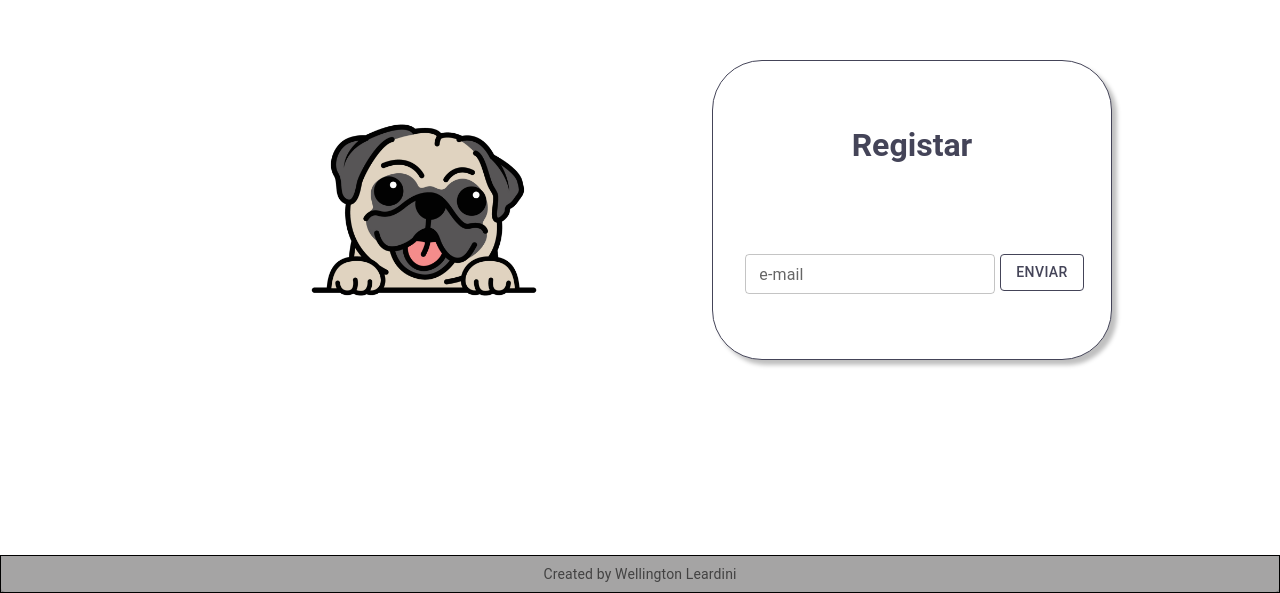
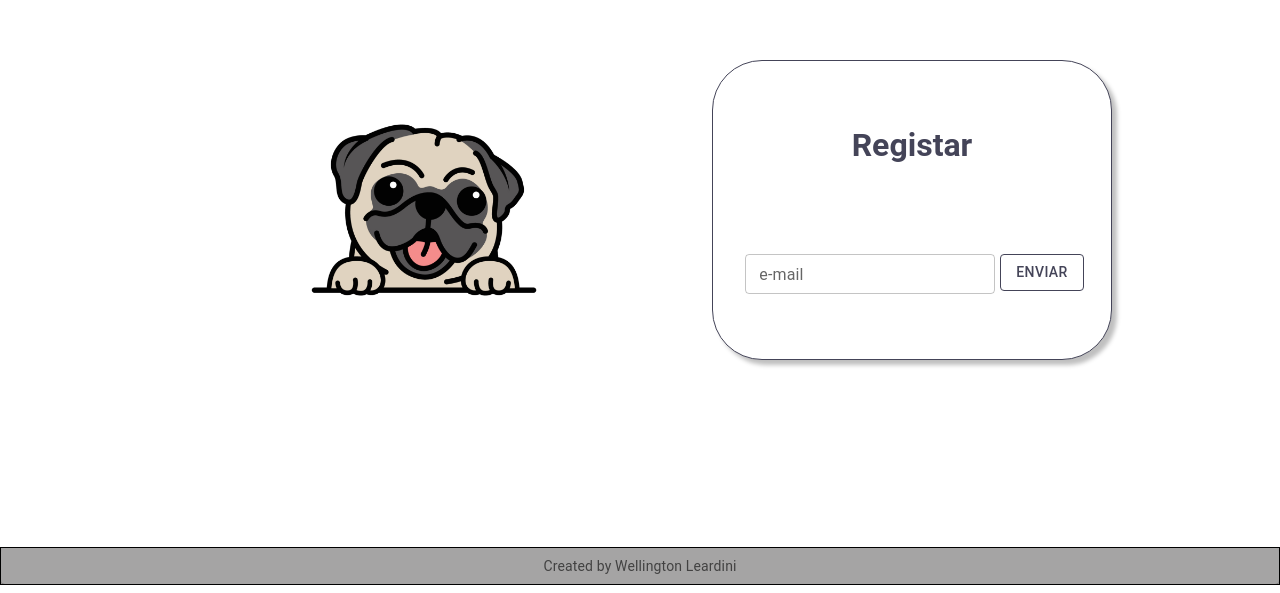
Before and after one commit to rwellingtonr/dog-breed, a React (Vite) app: page / in a window 1280 px wide. Shown: the part 215-808 px from the top of the page. Built offline with nearby package versions, Linux system fonts and the light colour scheme.

Commit message:
fix position

```diff
--- a/src/layout/footer.tsx
+++ b/src/layout/footer.tsx
@@ -7,7 +7,7 @@ import { Paper } from "@mui/material"
 
 const FooterWrapper = styled(Box)(() => ({
 	boxSizing: "border-box",
-	position: "relative",
+	position: "absolute",
 	width: "100%",
 	left: 0,
 	bottom: 0,
@@ -28,7 +28,7 @@ const Message = styled(Paper)(({ theme }) => ({
 export default function Footer() {
 	return (
 		<FooterWrapper>
-			<Stack direction="column" sx={{ height: "100%" }}>
+			<Stack direction="column">
 				<Message>
 					Created by{" "}
 					<Link
--- a/src/layout/index.module.scss
+++ b/src/layout/index.module.scss
@@ -3,6 +3,7 @@
 	padding: 0;
 	min-height: 100vh;
 	display: grid;
+	position: relative;
 	grid-template-columns: 1fr auto;
 	grid-template-rows: 80px auto 30px;
 	grid-template-areas: "header" "main" "footer";
```
